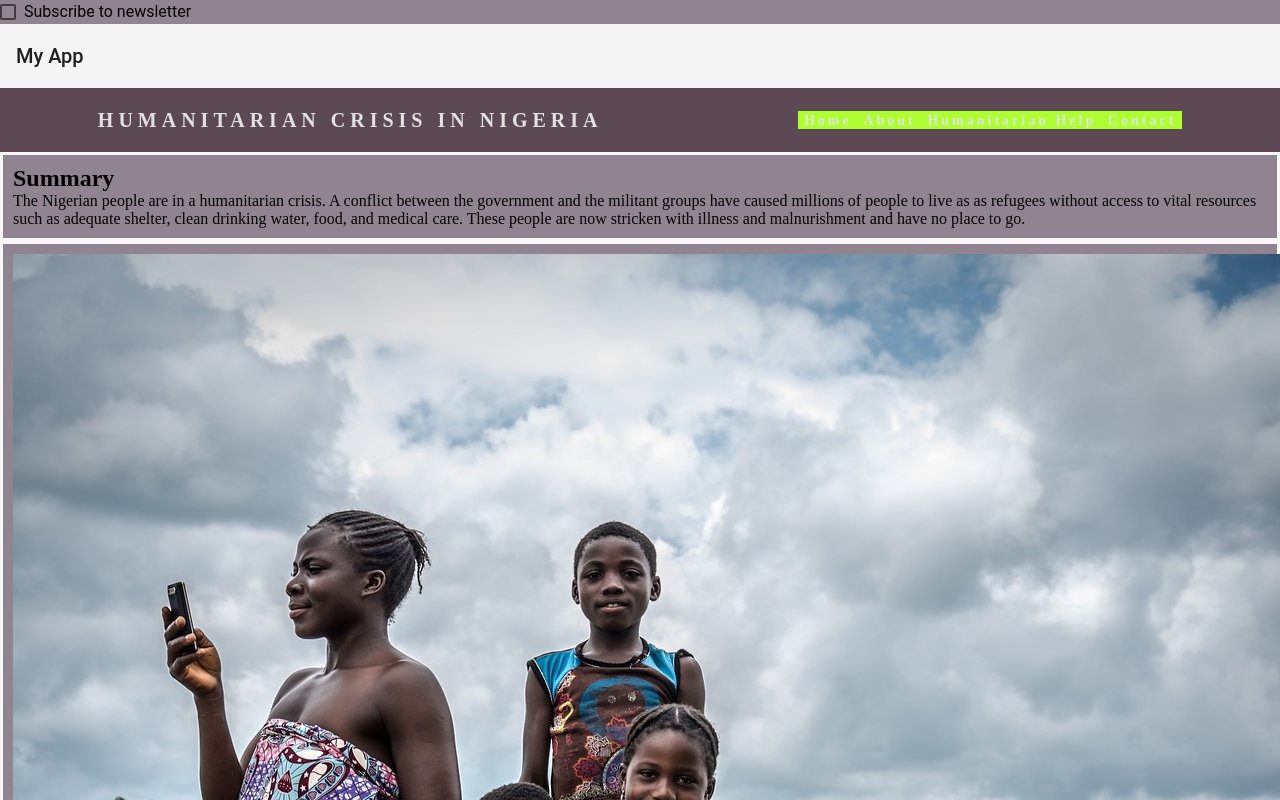
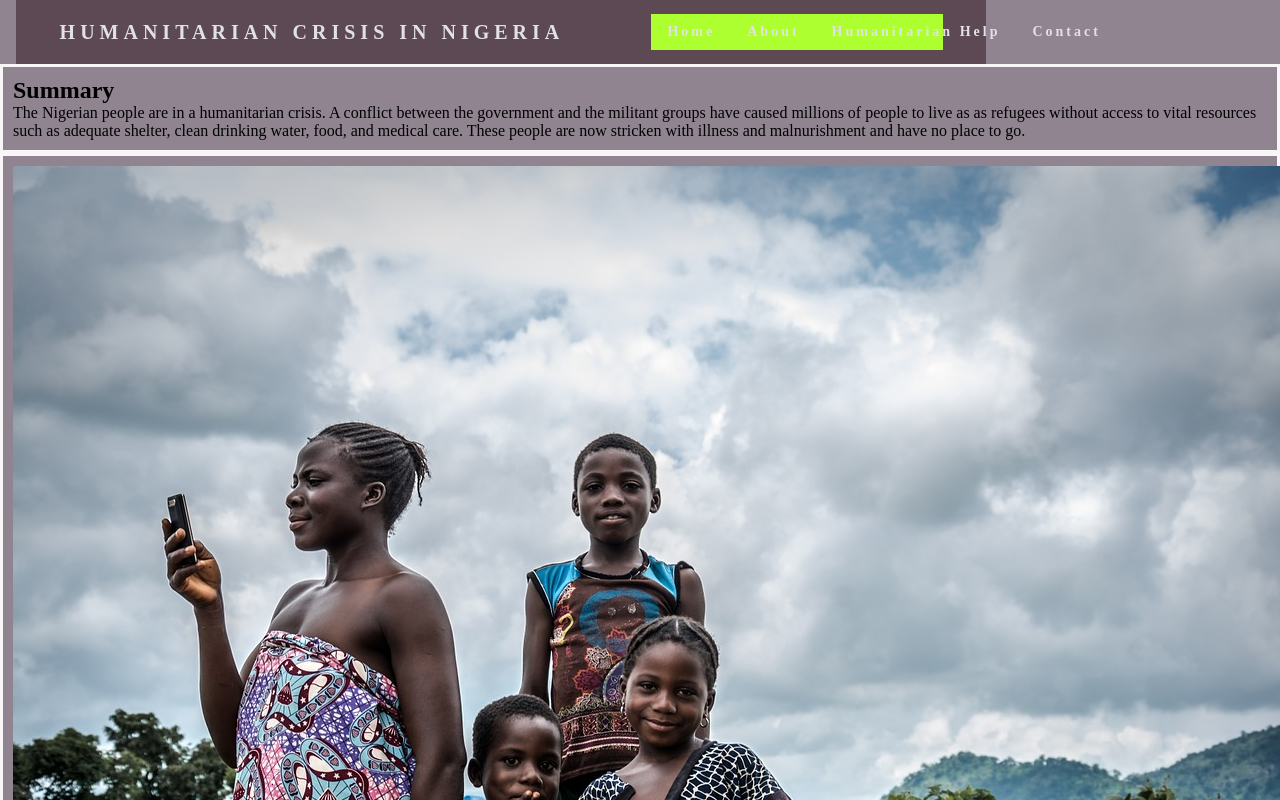
Before and after one commit to llcain/angular-share-humanity, an Angular app: page / in a window 1280 px wide. Shown: the top 800 px of the page. Built offline with nearby package versions, Linux system fonts and the light colour scheme; a web font is replaced by a local one.

Commit message:
added mat-toolbar to header app component

```diff
--- a/src/app/app.component.html
+++ b/src/app/app.component.html
@@ -1,5 +1,5 @@
 <div>
-  <mat-checkbox>Subscribe to newsletter</mat-checkbox>
+  <!-- <mat-checkbox>Subscribe to newsletter</mat-checkbox> -->
   <app-header></app-header>
   <app-home></app-home>
   <app-humanitarian-issues></app-humanitarian-issues>
--- a/src/app/components/header/header.component.css
+++ b/src/app/components/header/header.component.css
@@ -11,6 +11,7 @@ nav {
   justify-content: space-around;
   align-items: center;
   min-height: 8vh;
+  min-width: none;
   background-color: #5d4954;
   font-family: "Hachi Maru Pop", cursive;
 }
--- a/src/app/components/header/header.component.html
+++ b/src/app/components/header/header.component.html
@@ -1,20 +1,20 @@
-<mat-toolbar>My App</mat-toolbar>
+<mat-toolbar>
   <nav>
-  <div class="logo">
+    <span class="logo">
       <h4>Humanitarian Crisis in Nigeria</h4>
-  </div>
+    </span>
     <ul class="nav-links">
       <li>
-      <a href="#">Home</a>
+        <a mat-button href="#">Home</a>
       </li>
       <li>
-      <a href="#">About</a>
+        <a mat-button href="#">About</a>
       </li>
       <li>
-      <a href="#">Humanitarian Help</a>
+        <a mat-button href="#">Humanitarian Help</a>
       </li>
       <li>
-      <a href="#">Contact</a>
+        <a mat-button href="#">Contact</a>
       </li>
     </ul>
     <div (change)="(navSlide)" class="hamburger">
@@ -23,3 +23,4 @@
       <div class="line3"></div>
     </div>
   </nav>
+</mat-toolbar>
--- a/src/styles.css
+++ b/src/styles.css
@@ -1,5 +1,5 @@
 /* You can add global styles to this file, and also import other style files */
-@import "~@angular/material/prebuilt-themes/indigo-pink.css";
+/* @import "~@angular/material/prebuilt-themes/indigo-pink.css"; */
 @import url("https://fonts.googleapis.com/css2?family=Hachi+Maru+Pop&family=Poppins:wght@500&display=swap");
 
 * {
```
Also changed, not shown: src/app/app.module.ts (+5 -3 lines). Lines whose indentation alone changed are shown as unchanged.
